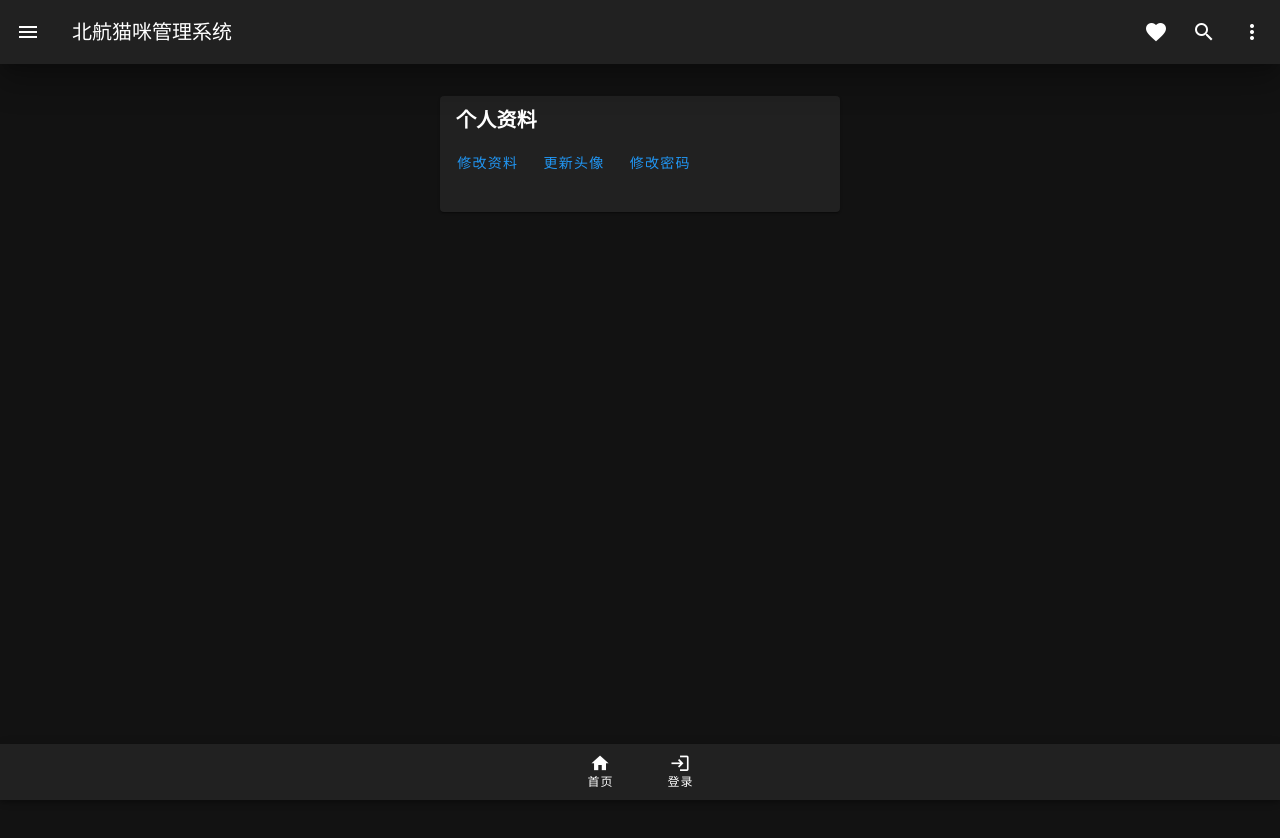
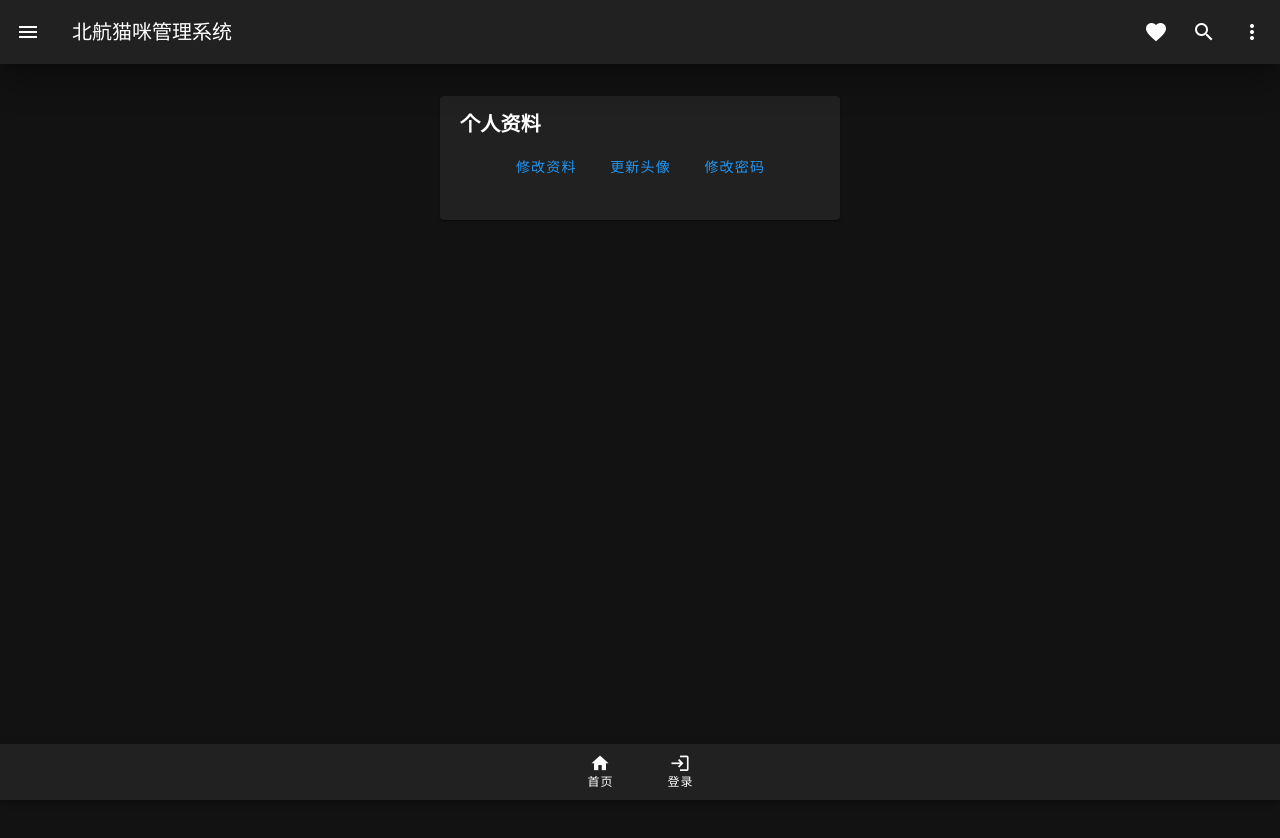
Before and after one commit to Grusjaponensis/2024_BUAA_DB_Homework, a Vue app in the folder frontend/: page /profile in a window 1280 px wide. Shown: the top 838 px of the page. Built offline with nearby package versions, Linux system fonts and the light colour scheme; no server answers.

Commit message:
[fix] optimized profile style

```diff
--- a/frontend/src/pages/profile.vue
+++ b/frontend/src/pages/profile.vue
@@ -1,15 +1,18 @@
 <template>
     <v-container class="pa-0">
-      <v-card class="mx-auto my-8" max-width="400">
+      <v-card class="mx-auto my-8 pa-1" max-width="400">
         <v-card-title class="headline font-weight-bold">个人资料</v-card-title>
         <v-card-text class="px-8 pt-6" v-if="profile">
+          <div class="text-center">
             <v-avatar size="128" class="mb-4">
               <v-img :src="`${addPrefix(profile.avatar_url)}`" @click="showAvatarUpload = true"></v-img>
             </v-avatar>
-          <div><strong>昵称:{{ profile.nickname }}</strong></div>
-          <div><strong>邮箱:{{ profile.email }}</strong></div>
-          <div v-if="!profile.is_superuser"><strong>是否为志愿者:{{ profile.is_volunteer ? '是' : '否' }}</strong></div>
-          <div v-if="profile.is_superuser"><strong>超级管理员</strong></div>
+
+            <p class="text-h6 font-weight-bold mb-1">{{ profile.nickname }}</p>
+            <p class="text-h6 mb-1">{{ profile.email }}</p>
+            <p v-if="!profile.is_superuser"><strong>是否为志愿者:{{ profile.is_volunteer ? '是' : '否' }}</strong></p>
+            <v-chip v-if="profile.is_superuser" class="mt-3" color="purple-darken-1">超级管理员</v-chip>
+          </div>
           <v-expand-transition>
             <div v-show="showProfileEdit" class="mt-8">
               <v-text-field
@@ -26,8 +29,10 @@
                 outlined
                 :rules="[v => !!v || '邮箱不能为空']"
               ></v-text-field>
-              <v-btn color="primary" @click="updateUserProfile">确认更新</v-btn>
-              <v-btn color="grey" text @click="showProfileEdit = false">取消</v-btn>
+              <div class="text-center">
+                <v-btn color="primary" variant="text" @click="updateUserProfile">确认更新</v-btn>
+                <v-btn color="grey" variant="text" @click="showProfileEdit = false">取消</v-btn>
+              </div>
             </div>
           </v-expand-transition>
 
@@ -39,8 +44,10 @@
                 placeholder="点击上传头像"
                 accept="image/*"
               ></v-file-input>
-              <v-btn color="primary" @click="updateUserAvatar">确认更新头像</v-btn>
-              <v-btn color="grey" text @click="showAvatarUpload = false">取消</v-btn>
+              <div class="text-center">
+                <v-btn color="primary" variant="text" @click="updateUserAvatar">确认更新头像</v-btn>
+                <v-btn color="grey" variant="text" @click="showAvatarUpload = false">取消</v-btn>
+              </div>
             </div>
           </v-expand-transition>
 
@@ -58,16 +65,20 @@
                 type="text"
                 outlined
               ></v-text-field>
-              <v-btn color="primary" @click="updateUserPassword">确认更新密码</v-btn>
-              <v-btn color="grey" text @click="showPasswordChange = false">取消</v-btn>
+              <div class="text-center">
+                <v-btn color="primary" variant="text" @click="updateUserPassword">确认更新密码</v-btn>
+                <v-btn color="grey" variant="text" @click="showPasswordChange = false">取消</v-btn>
+              </div>
             </div>
           </v-expand-transition>
         </v-card-text>
-        <v-card-actions class="pb-8">
-          <v-btn color="primary" text @click="showProfileEdit = true">修改资料</v-btn>
-          <v-btn color="primary" text @click="showAvatarUpload = true">更新头像</v-btn>
-          <v-btn color="primary" text @click="showPasswordChange = true">修改密码</v-btn>
-        </v-card-actions>
+        <div class="pb-8">
+          <div class="text-center">
+            <v-btn color="primary" variant="text" @click="showProfileEdit = true">修改资料</v-btn>
+            <v-btn color="primary" variant="text" @click="showAvatarUpload = true">更新头像</v-btn>
+            <v-btn color="primary" variant="text" @click="showPasswordChange = true">修改密码</v-btn>
+          </div>
+        </div>
       </v-card>
     </v-container>
   </template>
@@ -109,6 +120,10 @@ const fetchProfile = async () => {
 
 const updateUserProfile = async () => {
     try {
+      if (!newNickname.value || !newEmail.value || newNickname.value.trim() === '' || newEmail.value.trim() === '') {
+        snackbar.error('昵称或邮箱不能为空');
+        return;
+      }
       const profileData = {
         email: newEmail.value,
         nickname: newNickname.value,
```
Lines whose indentation alone changed are shown as unchanged.
